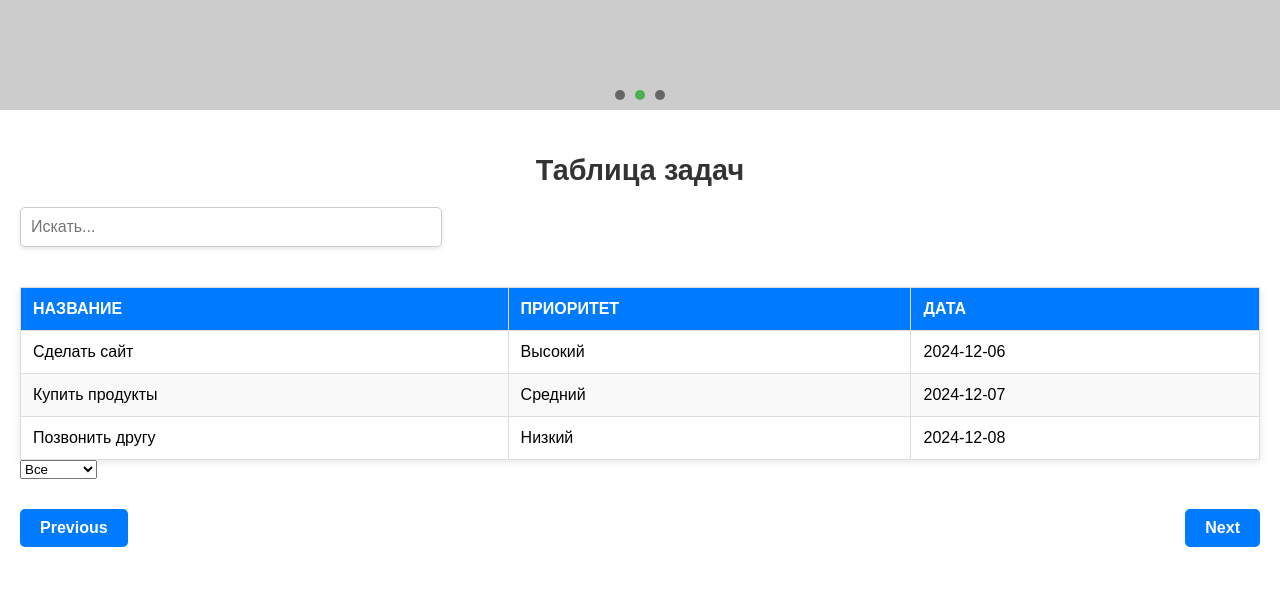
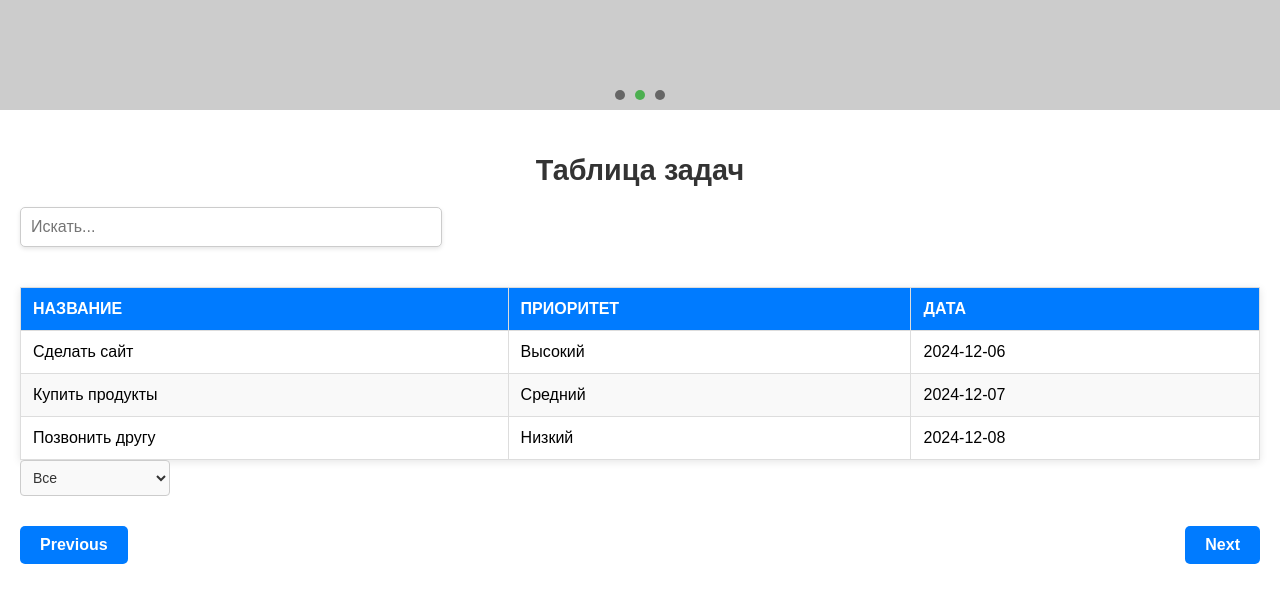
Before and after one commit to Mokkento12/Frontend-Playground, a plain HTML site: page index.html in a window 1280 px wide. Shown: the part 228-822 px from the top of the page. Drawn offline with Linux system fonts and the light colour scheme.

Commit message:
Добавлены стили filter-priority

```diff
--- a/style.css
+++ b/style.css
@@ -401,6 +401,47 @@ th.sorted-desc::after {
   margin-left: auto;
 }
 
+#filter-priority {
+  width: 150px;
+  /* Ширина */
+  padding: 8px;
+  /* Внутренние отступы */
+  border: 1px solid #ccc;
+  /* Цвет рамки */
+  border-radius: 4px;
+  /* Скругленные углы */
+  background-color: #f9f9f9;
+  /* Фон */
+  font-size: 14px;
+  /* Размер шрифта */
+  color: #333;
+  /* Цвет текста */
+  cursor: pointer;
+  /* Курсор при наведении */
+  outline: none;
+  /* Убираем обводку при фокусе */
+  transition: all 0.3s ease;
+  /* Анимация при взаимодействии */
+}
+
+#filter-priority:hover {
+  border-color: #888;
+  /* Цвет рамки при наведении */
+  background-color: #fff;
+  /* Фон при наведении */
+}
+
+#filter-priority:focus {
+  border-color: #007bff;
+  /* Цвет рамки при фокусе */
+  box-shadow: 0 0 5px rgba(0, 123, 255, 0.5);
+  /* Лёгкое свечение */
+}
+
+#filter-priority option {
+  padding: 8px;
+  /* Отступы внутри выпадающих элементов */
+}
 
 /* Адаптивность */
 @media (max-width: 768px) {
```
